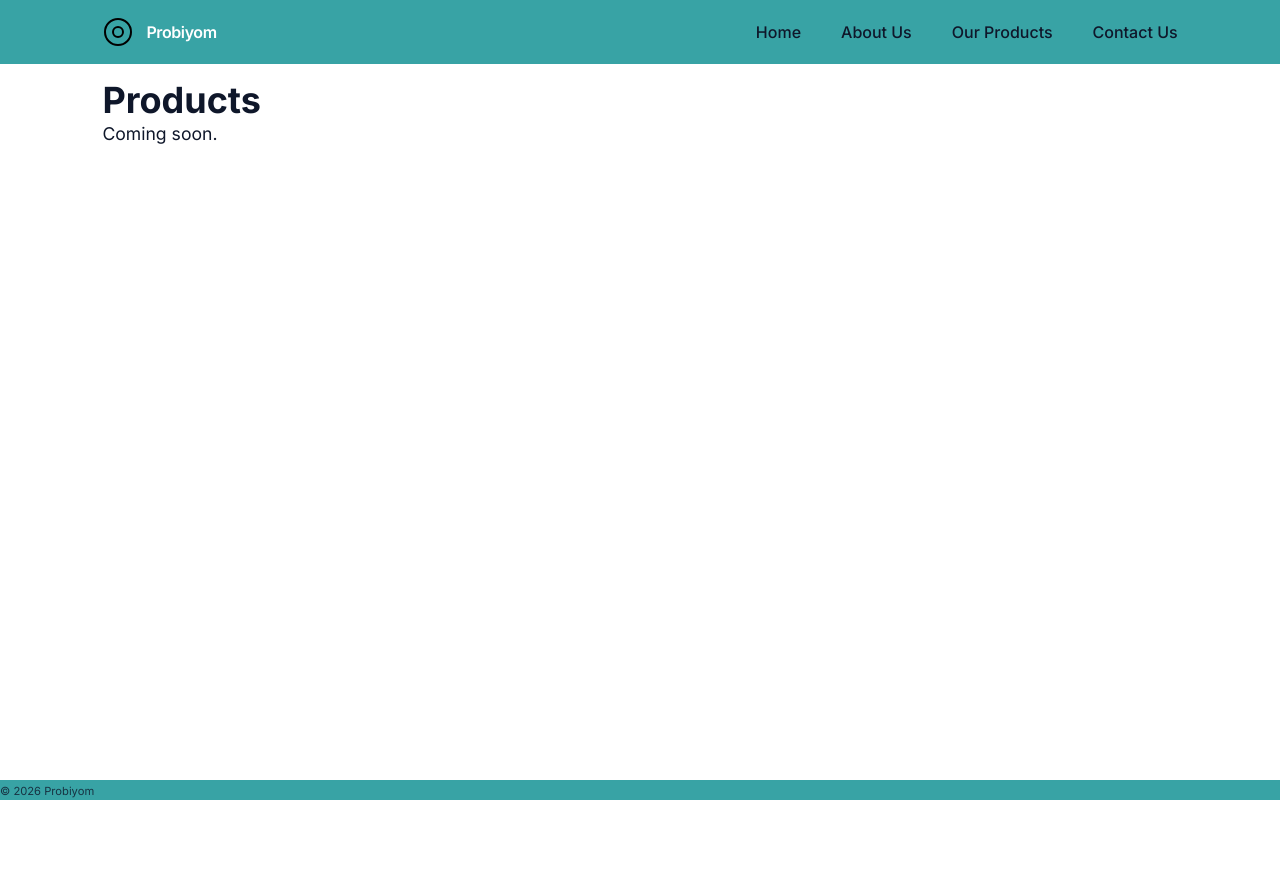
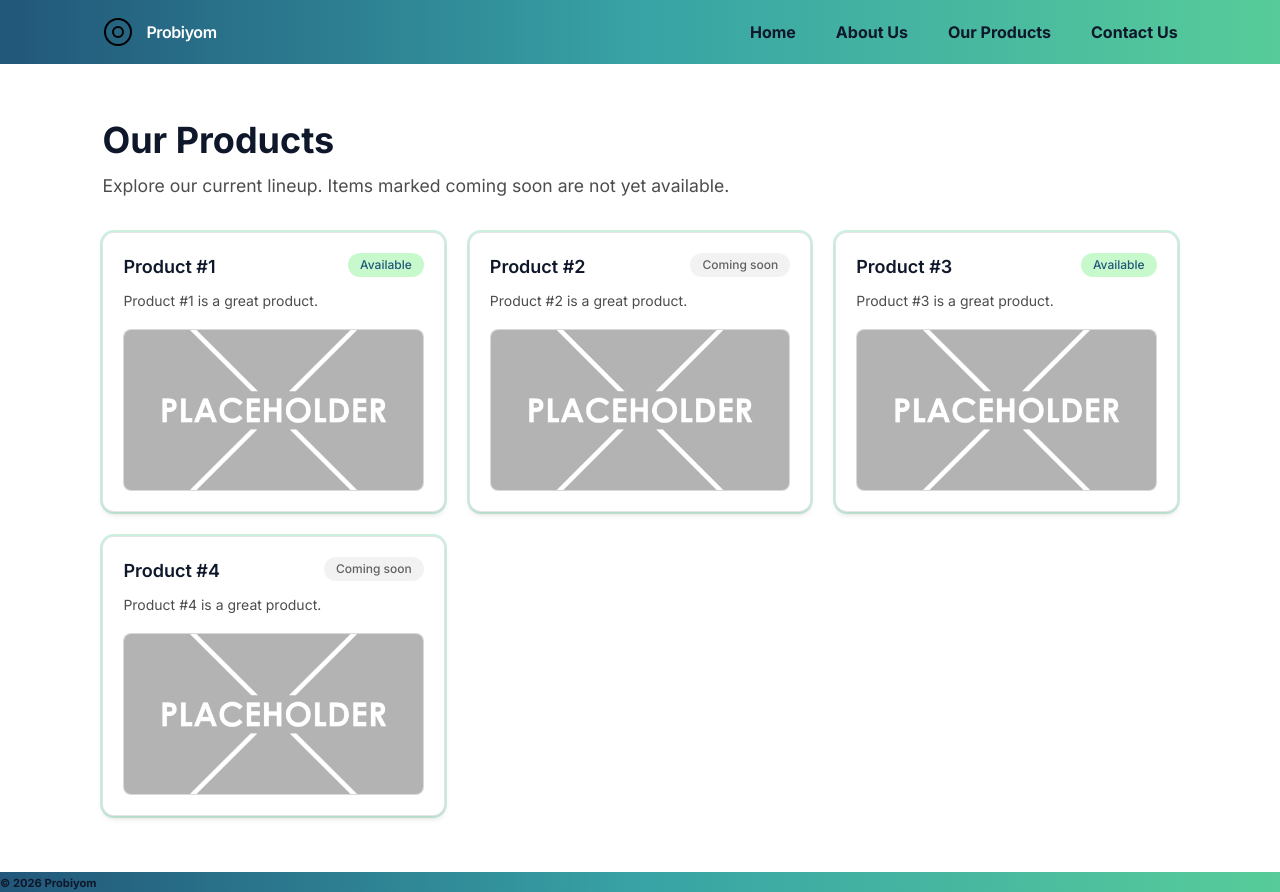
Before and after one commit to dorukersoy47/probiyom-website, a Next.js app: page /products in a window 1280 px wide. Before the commit the page ends 800 px from the top, so only its background shows below. Built offline with nearby package versions, Linux system fonts and the light colour scheme.

Commit message:
products page

```diff
--- a/app/components/Footer.tsx
+++ b/app/components/Footer.tsx
@@ -1,7 +1,7 @@
 export default function Footer() {
   return (
-    <div className="text-sm text-[var(--color-text)] opacity-80">
-      <small>© {new Date().getFullYear()} Probiyom</small>
+    <div className="text-sm text-[var(--color-text)]">
+      <small><b>© {new Date().getFullYear()} Probiyom</b></small>
     </div>
   );
 }
--- a/app/components/Navbar.tsx
+++ b/app/components/Navbar.tsx
@@ -34,7 +34,7 @@ export default function Navbar() {
               href={item.href}
               className="text-base font-medium text-[var(--color-text)] transition-opacity hover:opacity-70"
             >
-              {item.label}
+              <b>{item.label}</b>
             </Link>
           </li>
         ))}
--- /dev/null
+++ b/app/components/ProductGrid.tsx
@@ -0,0 +1,46 @@
+import Image from "next/image";
+import { products } from "../../data/products";
+
+export default function ProductGrid() {
+  return (
+    <div className="grid grid-cols-1 gap-6 sm:grid-cols-2 lg:grid-cols-3">
+      {products.map((product) => (
+        <article
+          key={product.id}
+          className=" rounded-xl border border-black/10 bg-white p-5 shadow-md ring-2 ring-[var(--color-mint-leaf)]/30"
+        >
+          <div className="flex items-start justify-between gap-4">
+            <h3 className="text-lg font-semibold text-[var(--color-text)]">
+              {product.name}
+            </h3>
+
+            <span
+              className={`shrink-0 rounded-full px-3 py-1 text-xs font-medium ${
+                product.isAvailable
+                  ? "bg-[var(--color-tea-green)] text-[var(--color-baltic-blue)]"
+                  : "bg-black/5 text-black/60"
+              }`}
+            >
+              {product.isAvailable ? "Available" : "Coming soon"}
+            </span>
+          </div>
+
+          <p className="mt-2 text-sm leading-6 text-black/70">
+            {product.description}
+          </p>
+
+          <div className="mt-4 overflow-hidden rounded-lg border border-black/10 bg-black/5">
+            <Image
+              src={`/${product.imageName}`}
+              alt={product.name}
+              width={800}
+              height={500}
+              className="h-40 w-full object-cover"
+              priority={false}
+            />
+          </div>
+        </article>
+      ))}
+    </div>
+  );
+}
--- a/app/layout.tsx
+++ b/app/layout.tsx
@@ -18,10 +18,7 @@ export default function RootLayout({
     <html lang="en">
       <body className={inter.className}>
         <div className="app-shell">
-          <header
-            className="w-full"
-            style={{ backgroundColor: "var(--color-tropical-teal)" }}
-          >
+          <header className="w-full bg-gradient-to-r from-[var(--color-baltic-blue)] via-[var(--color-tropical-teal)] to-[var(--color-mint-leaf)]">
             <div className="content-column py-4">
               <Navbar />
             </div>
@@ -31,10 +28,7 @@ export default function RootLayout({
             <div className="content-column ">{children}</div>
           </main>
 
-          <footer
-            className="w-full "
-            style={{ backgroundColor: "var(--color-tropical-teal)" }}
-          >
+          <footer className="w-full bg-gradient-to-r from-[var(--color-baltic-blue)] via-[var(--color-tropical-teal)] to-[var(--color-mint-leaf)]">
             <div className="">
               <Footer />
             </div>
--- a/app/products/page.tsx
+++ b/app/products/page.tsx
@@ -1,8 +1,17 @@
-export default function AboutPage() {
+// app/products/page.tsx
+import ProductGrid from "../components/ProductGrid";
+
+export default function ProductsPage() {
   return (
-    <section>
-      <h1>Products</h1>
-      <p>Coming soon.</p>
-    </section>
+    <main className="py-10">
+      <h1 className="text-[var(--color-text)]">Our Products</h1>
+      <p className="mt-3 max-w-2xl text-black/70">
+        Explore our current lineup. Items marked coming soon are not yet available.
+      </p>
+
+      <div className="mt-8">
+        <ProductGrid/>
+      </div>
+    </main>
   );
 }
```
Also changed, not shown: public/placeholder.png (renamed from public/product_placeholder.png).
